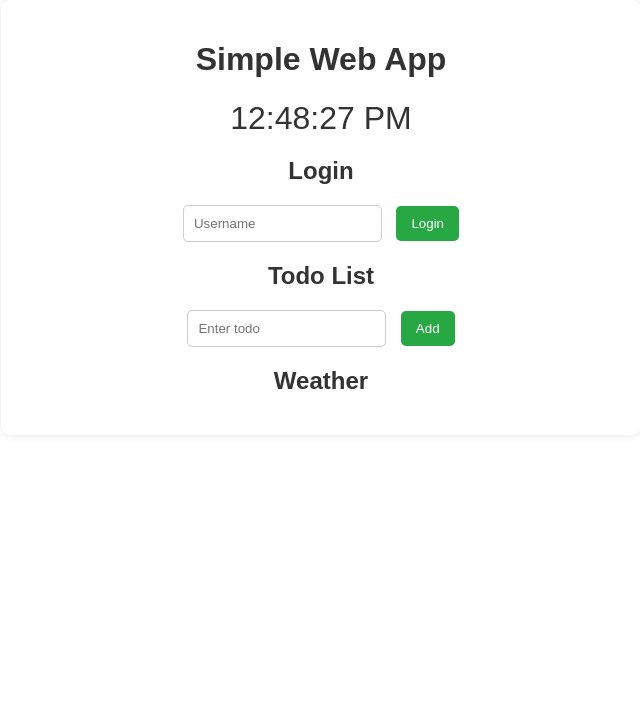
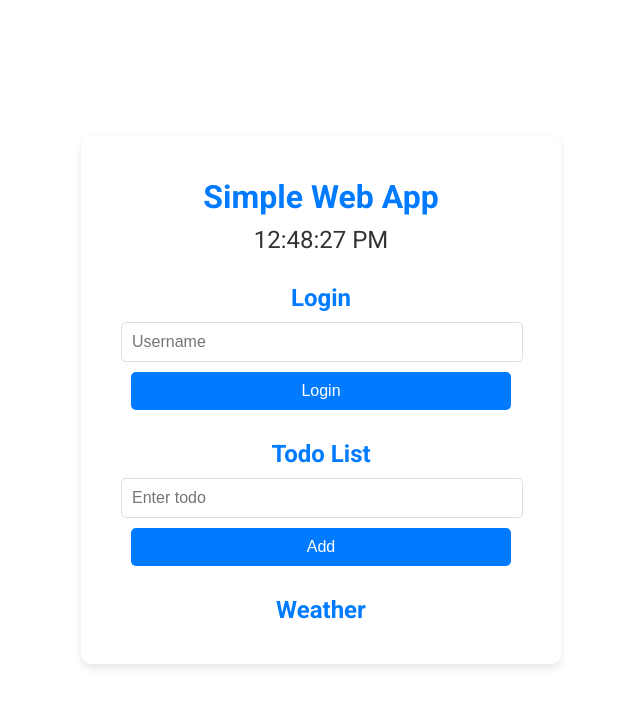
Before and after one commit to djken2/JS, a plain HTML site: page index.html in a window 1280 px wide. Shown: the whole page, without its empty margins (319-959 px from the left). Drawn offline with Linux system fonts and the light colour scheme.

Commit message:
Update styles.css

```diff
--- a/styles.css
+++ b/styles.css
@@ -1,52 +1,72 @@
+@import url('https://fonts.googleapis.com/css2?family=Roboto:wght@400;700&display=swap');
+
 body {
-    font-family: Arial, sans-serif;
+    font-family: 'Roboto', sans-serif;
     background-size: cover;
+    background-position: center;
     color: #333;
     text-align: center;
     margin: 0;
     padding: 0;
+    display: flex;
+    justify-content: center;
+    align-items: center;
+    height: 100vh;
 }
 
 .container {
-    max-width: 600px;
-    margin: auto;
-    padding: 20px;
-    background-color: rgba(255, 255, 255, 0.8);
+    background-color: rgba(255, 255, 255, 0.9);
+    padding: 20px 40px;
     border-radius: 10px;
-    box-shadow: 0 0 10px rgba(0, 0, 0, 0.1);
+    box-shadow: 0 4px 8px rgba(0, 0, 0, 0.1);
+    max-width: 400px;
+    width: 100%;
 }
 
 header {
-    margin-bottom: 20px;
+    margin-bottom: 30px;
+}
+
+header h1 {
+    font-size: 2em;
+    margin-bottom: 10px;
+    color: #007BFF;
 }
 
 #clock {
-    font-size: 2em;
+    font-size: 1.5em;
     margin-top: 10px;
+    color: #333;
 }
 
 section {
     margin-bottom: 20px;
 }
 
-input {
+section h2 {
+    font-size: 1.5em;
+    margin-bottom: 10px;
+    color: #007BFF;
+}
+
+input, button {
+    width: calc(100% - 20px);
     padding: 10px;
-    margin-right: 10px;
-    border: 1px solid #ccc;
+    margin-bottom: 10px;
+    border: 1px solid #ddd;
     border-radius: 5px;
+    font-size: 1em;
 }
 
 button {
-    padding: 10px 15px;
-    border: none;
-    border-radius: 5px;
-    background-color: #28a745;
+    background-color: #007BFF;
     color: white;
     cursor: pointer;
+    border: none;
 }
 
 button:hover {
-    background-color: #218838;
+    background-color: #0056b3;
 }
 
 ul {
@@ -59,4 +79,20 @@ li {
     margin: 5px 0;
     padding: 10px;
     border-radius: 5px;
+    display: flex;
+    justify-content: space-between;
+    align-items: center;
 }
+
+li button {
+    background-color: #dc3545;
+    color: white;
+    padding: 5px 10px;
+    border: none;
+    border-radius: 5px;
+    cursor: pointer;
+}
+
+li button:hover {
+    background-color: #c82333;
+}
```
